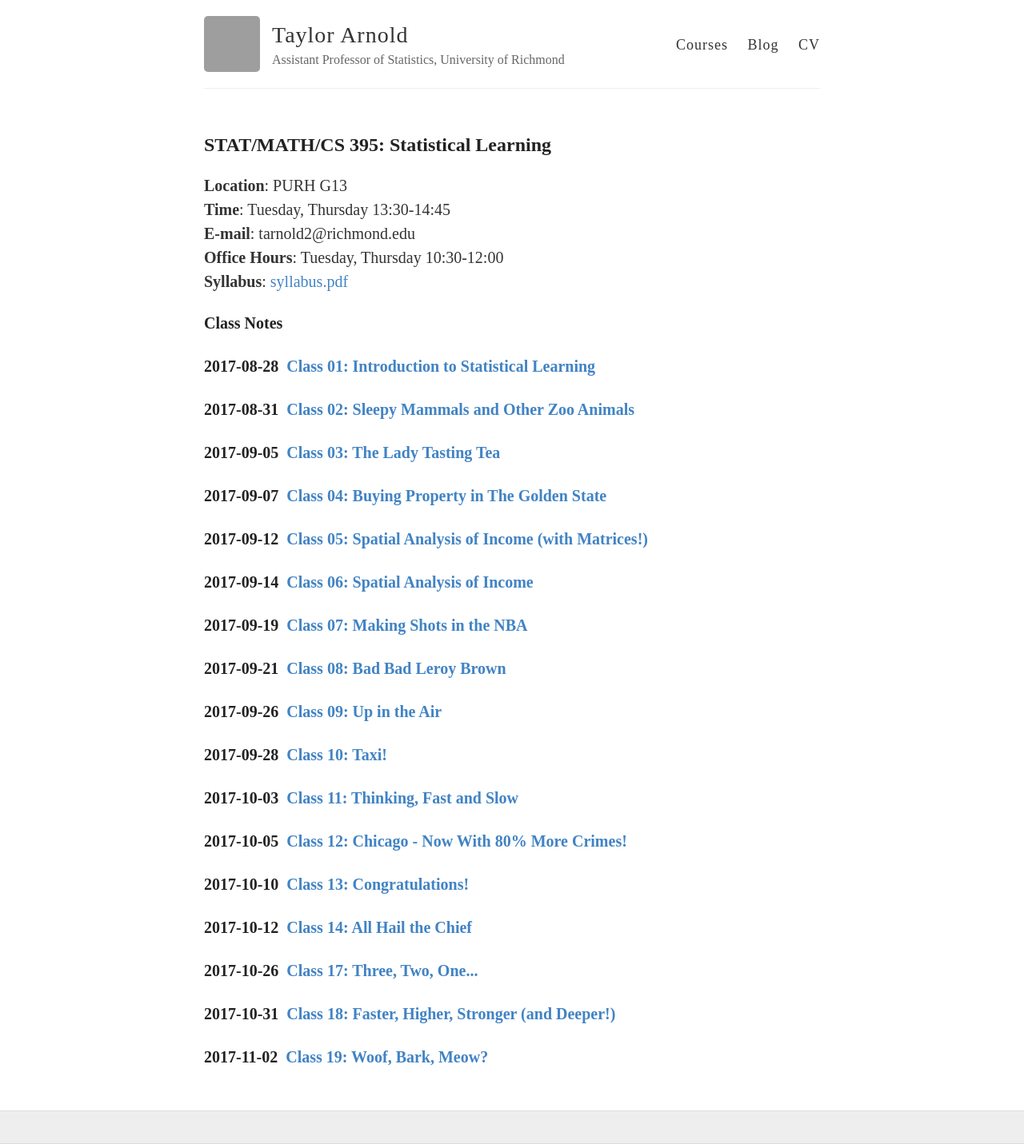
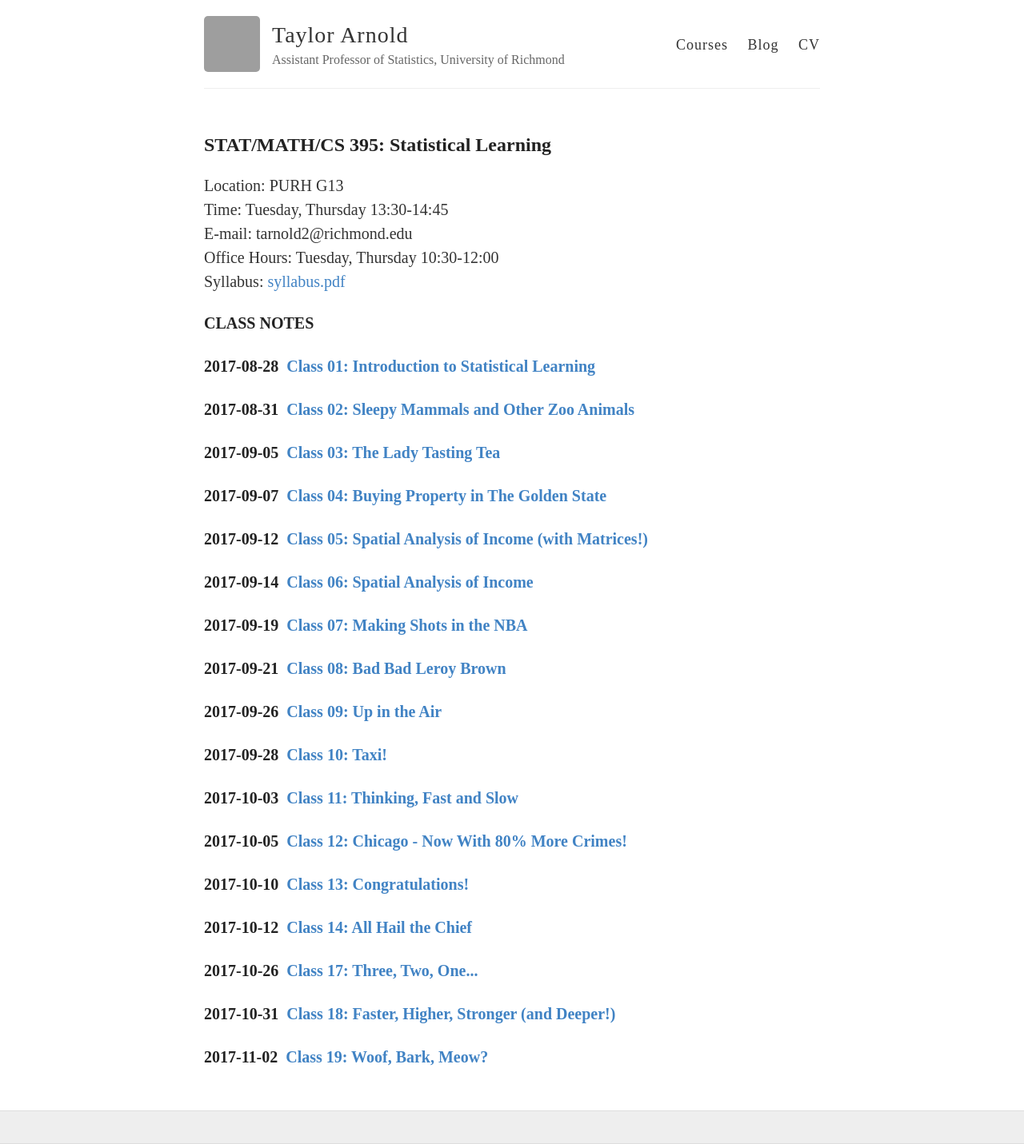
Before and after one commit to statsmaths/stat395, a Jekyll site: the page built from index.html, in a window 1280 px wide. Shown: the whole page at 80% size. Built offline with Jekyll 4.4.1, drawn with Linux system fonts in a browser that asks for light colours; part of the change alters nothing that is shown; grey boxes are pictures that could not be loaded.

Commit message:
fix header

```diff
--- a/index.html
+++ b/index.html
@@ -4,15 +4,15 @@ layout: default
 
 <div>
 <h2>STAT/MATH/CS 395: Statistical Learning</h2>
-<b>Location</b>: PURH G13<br>
-<b>Time</b>: Tuesday, Thursday 13:30-14:45<br>
-<b>E-mail</b>: tarnold2@richmond.edu<br>
-<b>Office Hours</b>: Tuesday, Thursday 10:30-12:00 <br>
-<b>Syllabus</b>: <a href="assets/syllabus/syllabus.pdf">syllabus.pdf</a> <br>
+Location: PURH G13<br>
+Time: Tuesday, Thursday 13:30-14:45<br>
+E-mail: tarnold2@richmond.edu<br>
+Office Hours: Tuesday, Thursday 10:30-12:00 <br>
+Syllabus: <a href="assets/syllabus/syllabus.pdf">syllabus.pdf</a> <br>
 </div>
 
 <div class="posts">
-  <h3>Class Notes</h3>
+  <h3>CLASS NOTES</h3>
 {% for post in site.posts reversed %}
     <h3><strong>{{ post.date | date: "%Y-%m-%d" }}</strong>&nbsp;&nbsp;<a href="{{ site.baseurl }}{{ post.url }}">{{ post.title }}</a></h3>
 {% endfor %}
```
